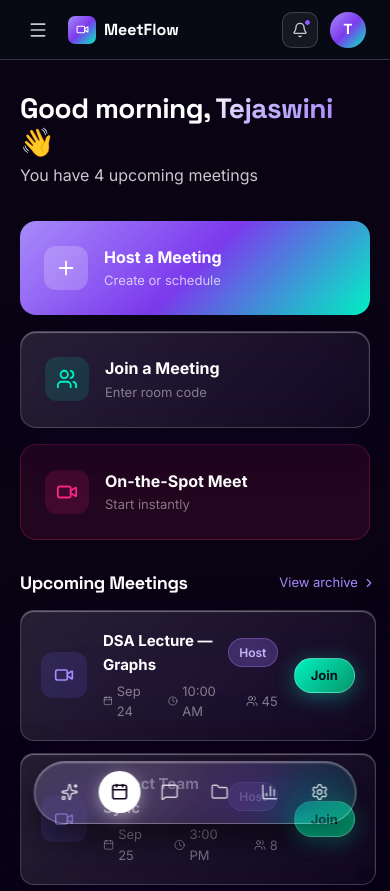
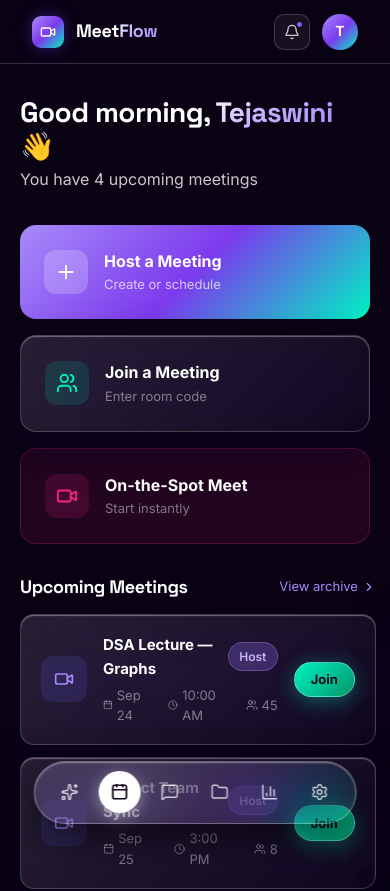
Before and after one commit to tejaswinikadam3011/Capstone_project_MeetFlow, a Next.js app: page /dashboard in a window 390 px wide. Shown: the top 891 px of the page. Built offline with nearby package versions, Linux system fonts and the light colour scheme.

Commit message:
style: remove 3-lines hamburger menu from top left header in favor of floating side navigation

```diff
--- a/src/app/dashboard/page.tsx
+++ b/src/app/dashboard/page.tsx
@@ -6,7 +6,7 @@ import Link from 'next/link';
 import {
   Video, Plus, Users, Calendar, Brain, MessageSquare,
   Bell, Settings, Archive, CreditCard, Info, ChevronRight,
-  Clock, Mic, MicOff, VideoOff, MoreHorizontal, X, Menu, CheckSquare
+  Clock, Mic, MicOff, VideoOff, MoreHorizontal, X, CheckSquare
 } from 'lucide-react';
 import { format, addDays, startOfMonth, endOfMonth, eachDayOfInterval, isSameDay, isToday, isFuture } from 'date-fns';
 
@@ -193,17 +193,14 @@ export default function DashboardPage() {
       <Sidebar open={sidebarOpen} onClose={() => setSidebarOpen(false)} />
 
       {/* Top Nav */}
-      <header style={{ position: 'sticky', top: 0, zIndex: 30, background: 'rgba(8,11,20,0.85)', backdropFilter: 'blur(20px)', borderBottom: '1px solid var(--color-border)', padding: '0 1.5rem', height: 60, display: 'flex', alignItems: 'center', justifyContent: 'space-between' }}>
-        <div style={{ display: 'flex', alignItems: 'center', gap: '1rem' }}>
-          <button onClick={() => setSidebarOpen(true)} style={{ background: 'none', border: 'none', cursor: 'pointer', color: 'var(--color-text-secondary)', display: 'flex', padding: '0.25rem' }}>
-            <Menu size={20} />
-          </button>
-          <div style={{ display: 'flex', alignItems: 'center', gap: '0.5rem' }}>
-            <div style={{ width: 28, height: 28, borderRadius: 7, background: 'var(--gradient-brand)', display: 'flex', alignItems: 'center', justifyContent: 'center' }}>
-              <Video size={13} color="white" />
-            </div>
-            <span style={{ fontFamily: "'Space Grotesk',sans-serif", fontWeight: 700, fontSize: '1rem' }}>MeetFlow</span>
+      <header style={{ position: 'sticky', top: 0, zIndex: 30, background: 'rgba(9,3,20,0.85)', backdropFilter: 'blur(24px)', borderBottom: '1px solid var(--color-border)', padding: '0 2rem', height: 64, display: 'flex', alignItems: 'center', justifyContent: 'space-between' }}>
+        <div style={{ display: 'flex', alignItems: 'center', gap: '0.75rem' }}>
+          <div style={{ width: 32, height: 32, borderRadius: 9, background: 'var(--gradient-brand)', display: 'flex', alignItems: 'center', justifyContent: 'center', boxShadow: '0 0 15px rgba(124, 58, 237, 0.4)' }}>
+            <Video size={16} color="white" />
           </div>
+          <span style={{ fontFamily: "'Space Grotesk',sans-serif", fontWeight: 800, fontSize: '1.125rem', letterSpacing: '-0.02em', color: '#ffffff' }}>
+            Meet<span className="gradient-text">Flow</span>
+          </span>
         </div>
 
         <div style={{ display: 'flex', alignItems: 'center', gap: '0.75rem' }}>
```
Also changed, not shown: 1 other file (tests, documents, lock files or other folders).
